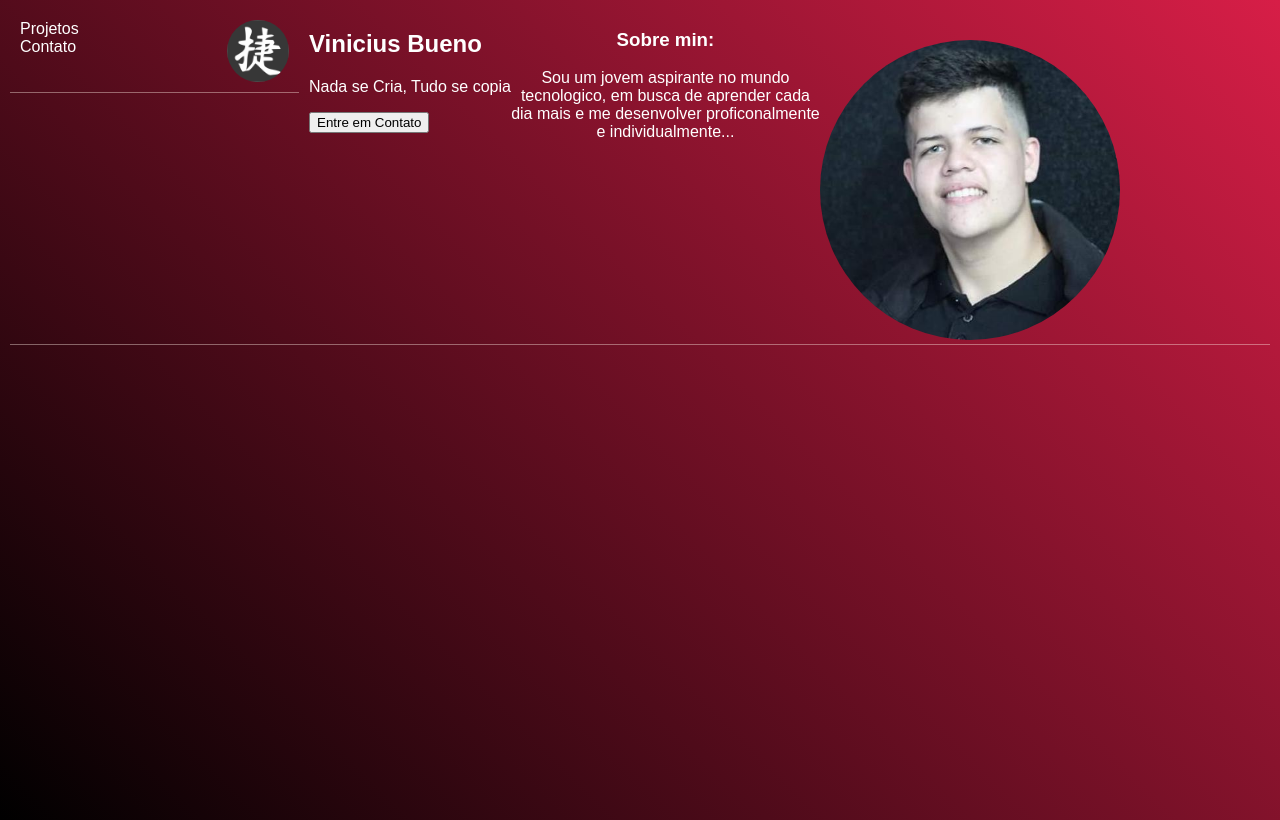
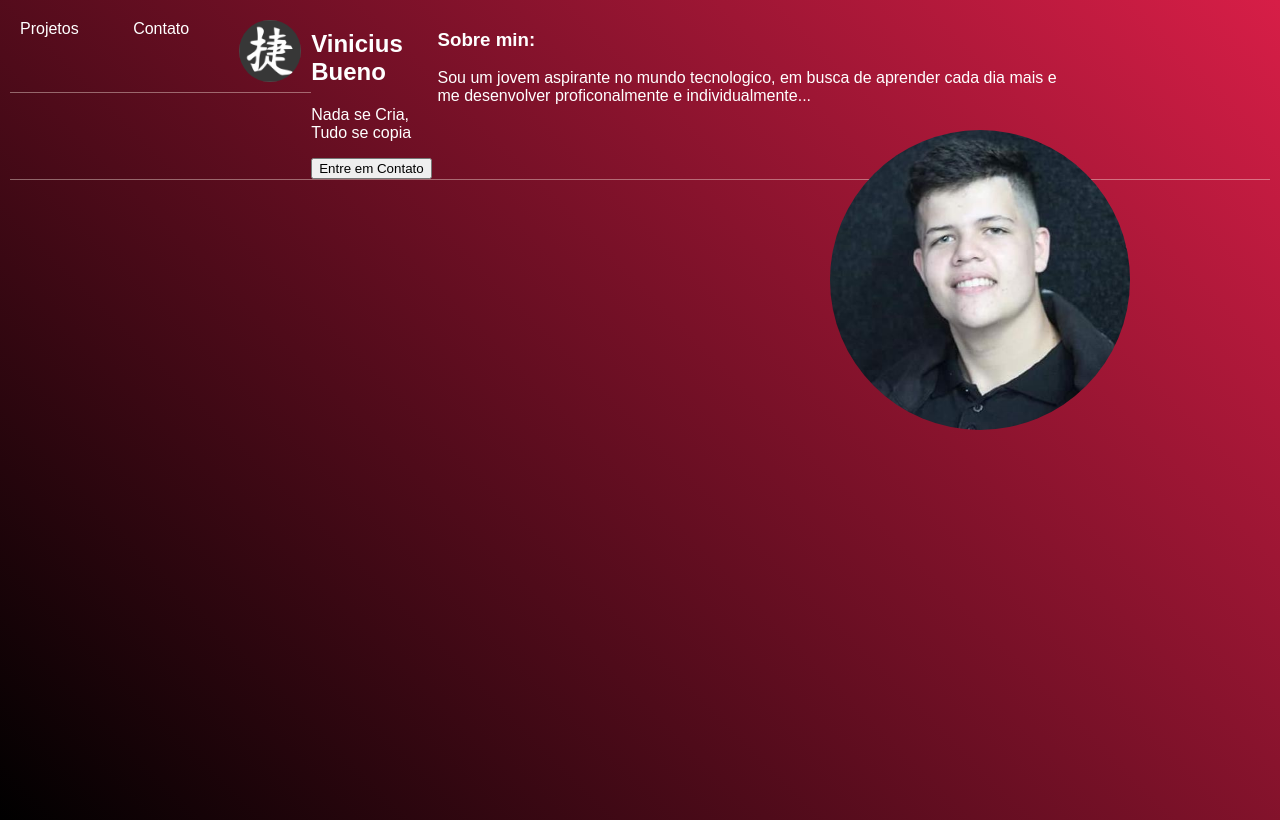
Before and after one commit to Vinicius-a11y/landing_page_nome_completo, a plain HTML site: page index.html in a window 1280 px wide. Drawn offline with nearby package versions, Linux system fonts and the light colour scheme.

Commit message:
mudança de class

```diff
--- a/index.css
+++ b/index.css
@@ -19,51 +19,45 @@ header {
     }
 }
 
-
 .menu a {
     text-decoration: none;
     color: white;
     margin-right: 50px;
-    float: left;
+
   }
-
 
 #logo {
     height: 62px;
     border-radius: 50px;
 }
 
-.content {
-    display: block;
+section {
+    display: flex;
+}
+
+.content, container1 {
+    text-align: flex;
+    margin: 0;
+    max-width: 750px;
 
 }
 
-.container1 {
-    float: left;
-    padding-left: 10px;
-}
-
-.container2 {
-    float: right;
-}
-
-
-.container3 {
+container3 {
     display: center;
     text-align: center;
 }
-
-
 
 #perfil{
     width: 300px;
     margin-top: 30px;
     margin-right: 150px;
     border-radius: 150px;
+    position: absolute;
+    top: 100px;
+    right: 0;
 }
-
-
 
 .footer {
     border-top: 0.4px solid rgba(255, 241, 231, 0.4);
+    bottom: 0;
   }
--- a/index.html
+++ b/index.html
@@ -20,20 +20,20 @@
         </header>
 
         <section class="content">
-            <div class="container1">
+            <div class="perfil">
                 <h1>Vinicius Bueno</h1>
-                    <p>Nada se Cria, Tudo se copia</p>
+                    <p class="light-text">Nada se Cria, Tudo se copia</p>
                     <button id="btsConto">Entre em Contato</button>
               </div>
 
-                <div class="container2">
+                <div class="ftperfil">
                     <img src="img/foto quadrada.jfif" alt="foto de perfil" id="perfil">
                 </div>
             </div>
 
-            <div class="container3">
+            <div class="sobre-mim">
                 <h3>Sobre min: </h3>
-                <p>Sou um jovem aspirante no mundo tecnologico, em busca de aprender cada dia mais e me desenvolver proficonalmente e individualmente...</p>
+                <p class="light-text">Sou um jovem aspirante no mundo tecnologico, em busca de aprender cada dia mais e me desenvolver proficonalmente e individualmente...</p>
             </div>
 
         </section>
```
